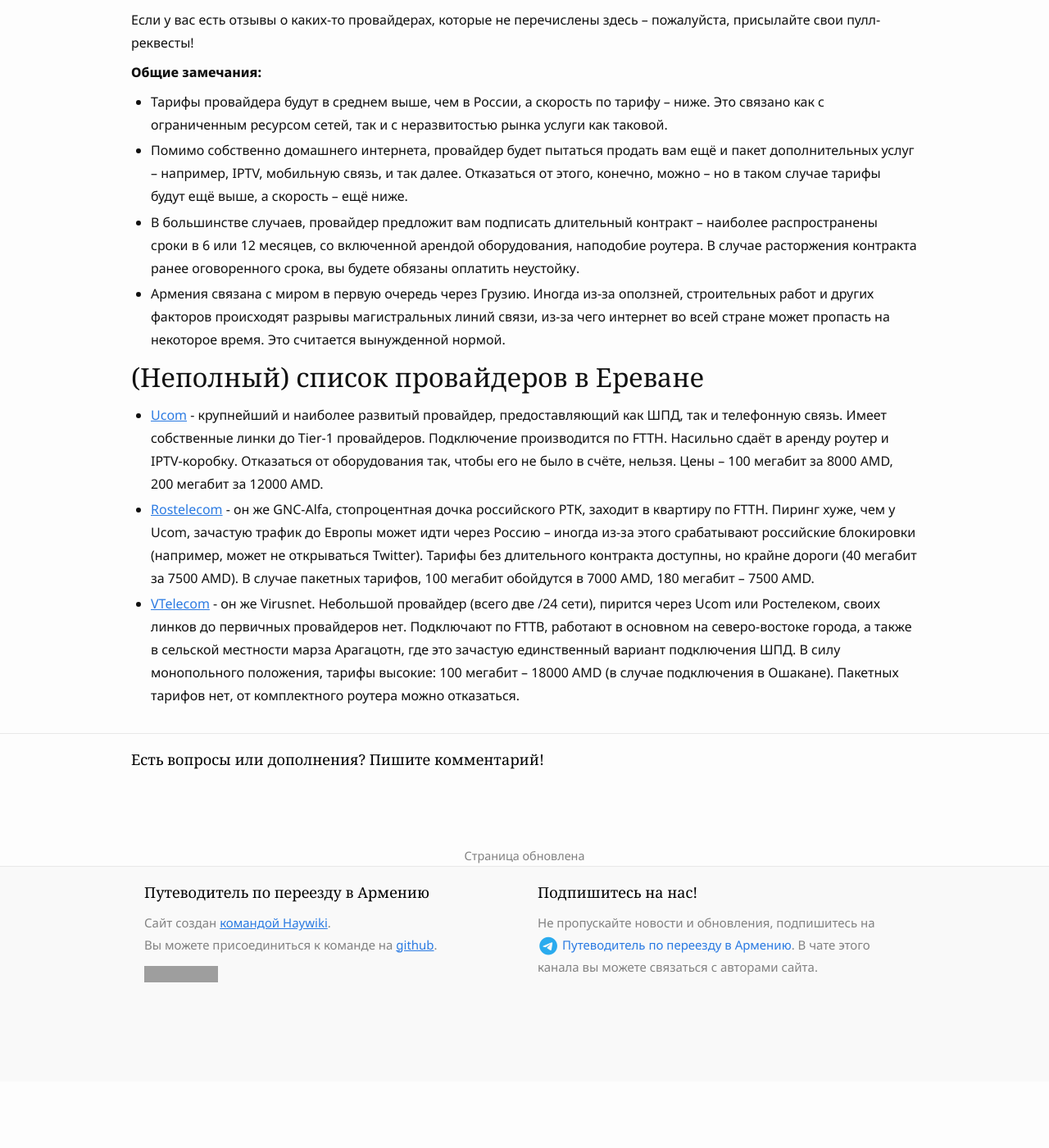
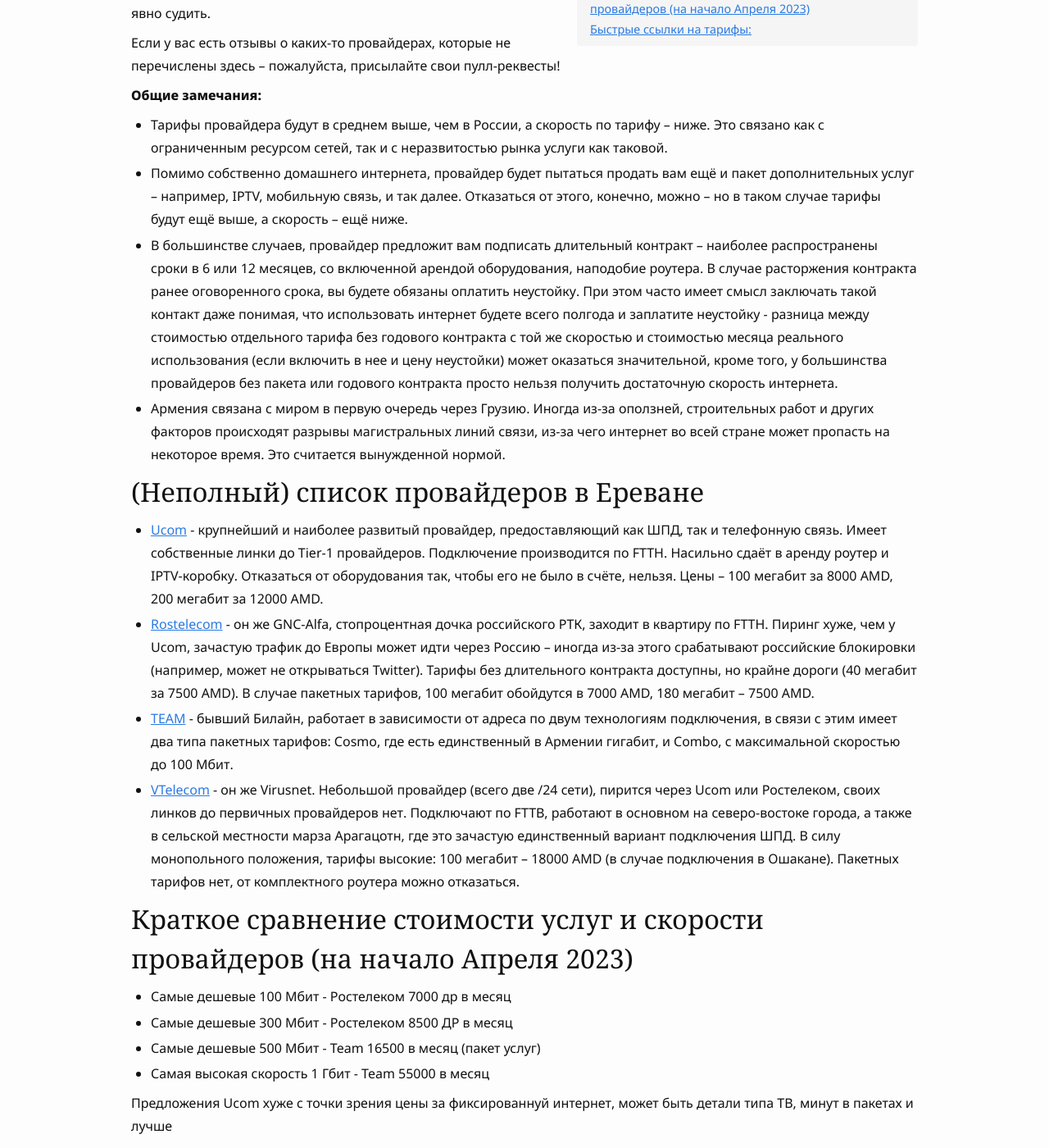
Before and after one commit to haywiki/haywiki.github.io, a Jekyll site: the page built from internet/internet-providers.md, in a window 1280 px wide and 1400 px high, scrolled down 321 px. Shown: the whole window at 82% size. Built offline with Jekyll 4.4.1, drawn with Linux system fonts in a browser that asks for light colours; nearby versions of some CDN libraries; a script that is not in the unit is left out; before the commit the page ends 1640 px from its top, so only the background shows below that; some of the changed text lies outside the part shown; grey boxes are pictures that could not be loaded.

Commit message:
Update internet-providers.md
Добавлен провайдер Team
Добавлен блок сравнения цен
добавлен блок с быстрыми ссылками на тарифы
дополнен пункт про годовые контракты

```diff
--- a/internet/internet-providers.md
+++ b/internet/internet-providers.md
@@ -13,11 +13,27 @@
 
 * Тарифы провайдера будут в среднем выше, чем в России, а скорость по тарифу -- ниже. Это связано как с ограниченным ресурсом сетей, так и с неразвитостью рынка услуги как таковой.
 * Помимо собственно домашнего интернета, провайдер будет пытаться продать вам ещё и пакет дополнительных услуг -- например, IPTV, мобильную связь, и так далее. Отказаться от этого, конечно, можно -- но в таком случае тарифы будут ещё выше, а скорость -- ещё ниже.
-* В большинстве случаев, провайдер предложит вам подписать длительный контракт -- наиболее распространены сроки в 6 или 12 месяцев, со включенной арендой оборудования, наподобие роутера. В случае расторжения контракта ранее оговоренного срока, вы будете обязаны оплатить неустойку.
+* В большинстве случаев, провайдер предложит вам подписать длительный контракт -- наиболее распространены сроки в 6 или 12 месяцев, со включенной арендой оборудования, наподобие роутера. В случае расторжения контракта ранее оговоренного срока, вы будете обязаны оплатить неустойку. При этом часто имеет смысл заключать такой контакт даже понимая, что использовать интернет будете всего полгода и заплатите неустойку - разница между стоимостью отдельного тарифа без годового контракта с той же скоростью и стоимостью месяца реального использования (если включить в нее и цену неустойки)  может оказаться значительной, кроме того, у большинства провайдеров без пакета или годового контракта просто нельзя получить достаточную скорость интернета.
 * Армения связана с миром в первую очередь через Грузию. Иногда из-за оползней, строительных работ и других факторов происходят разрывы магистральных линий связи, из-за чего интернет во всей стране может пропасть на некоторое время. Это считается вынужденной нормой.
 
 ## (Неполный) список провайдеров в Ереване
 
 * [Ucom](https://www.ucom.am/ru/personal) - крупнейший и наиболее развитый провайдер, предоставляющий как ШПД, так и телефонную связь. Имеет собственные линки до Tier-1 провайдеров. Подключение производится по FTTH. Насильно сдаёт в аренду роутер и IPTV-коробку. Отказаться от оборудования так, чтобы его не было в счёте, нельзя. Цены -- 100 мегабит за 8000 AMD, 200 мегабит за 12000 AMD.
 * [Rostelecom](https://rostelecom.am/ru) - он же GNC-Alfa, стопроцентная дочка российского РТК, заходит в квартиру по FTTH. Пиринг хуже, чем у Ucom, зачастую трафик до Европы может идти через Россию -- иногда из-за этого срабатывают российские блокировки (например, может не открываться Twitter). Тарифы без длительного контракта доступны, но крайне дороги (40 мегабит за 7500 AMD). В случае пакетных тарифов, 100 мегабит обойдутся в 7000 AMD, 180 мегабит -- 7500 AMD.
+* [TEAM](https://www.telecomarmenia.am/) - бывший Билайн, работает в зависимости от адреса по двум технологиям подключения, в связи с этим имеет два типа пакетных тарифов: Cosmo, где есть единственный в Армении гигабит, и Combo, с максимальной скоростью до 100 Мбит.
 * [VTelecom](https://virusnet.am) - он же Virusnet. Небольшой провайдер (всего две /24 сети), пирится через Ucom или Ростелеком, своих линков до первичных провайдеров нет. Подключают по FTTB, работают в основном на северо-востоке города, а также в сельской местности марза Арагацотн, где это зачастую единственный вариант подключения ШПД. В силу монопольного положения, тарифы высокие: 100 мегабит -- 18000 AMD (в случае подключения в Ошакане). Пакетных тарифов нет, от комплектного роутера можно отказаться.
+
+## Краткое сравнение стоимости услуг и скорости провайдеров (на начало Апреля 2023)
+* Самые дешевые 100 Мбит - Ростелеком 7000 др в месяц
+* Самые дешевые 300 Мбит - Ростелеком 8500 ДР в месяц
+* Самые дешевые 500 Мбит - Team 16500 в месяц (пакет услуг)
+* Самая высокая скорость 1 Гбит - Team 55000 в месяц
+
+Предложения Ucom хуже с точки зрения цены за фиксированнуй интернет, может быть детали типа ТВ, минут в пакетах и лучше
+
+## Быстрые ссылки на тарифы:
+* Тарифы Team Combo https://www.telecomarmenia.am/ru/combo
+* Тарифы Team Cosmo https://www.telecomarmenia.am/ru/cosmo
+* Тарифы Ucom Unet (только интернет) https://www.ucom.am/ru/personal/home-services/unetx/u-net/
+* Тарифы Ucom Unity (пакеты услуг с быстрым и интернетом) https://unity.ucom.am/
+* Тарифы Ростелеком https://rostelecom.am/ru/for-home - Mono - Только интернет, R-Max - пакеты
```
